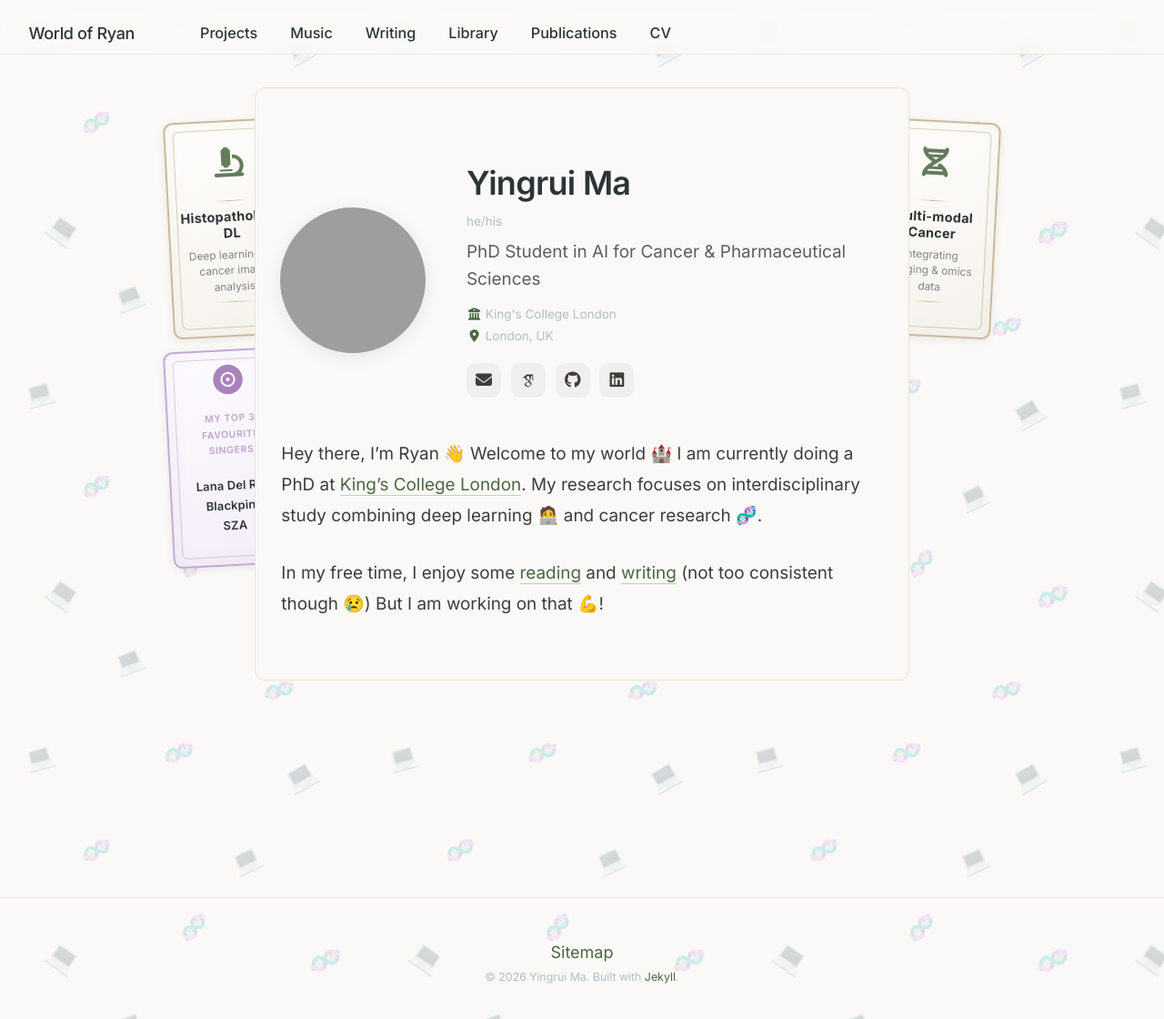
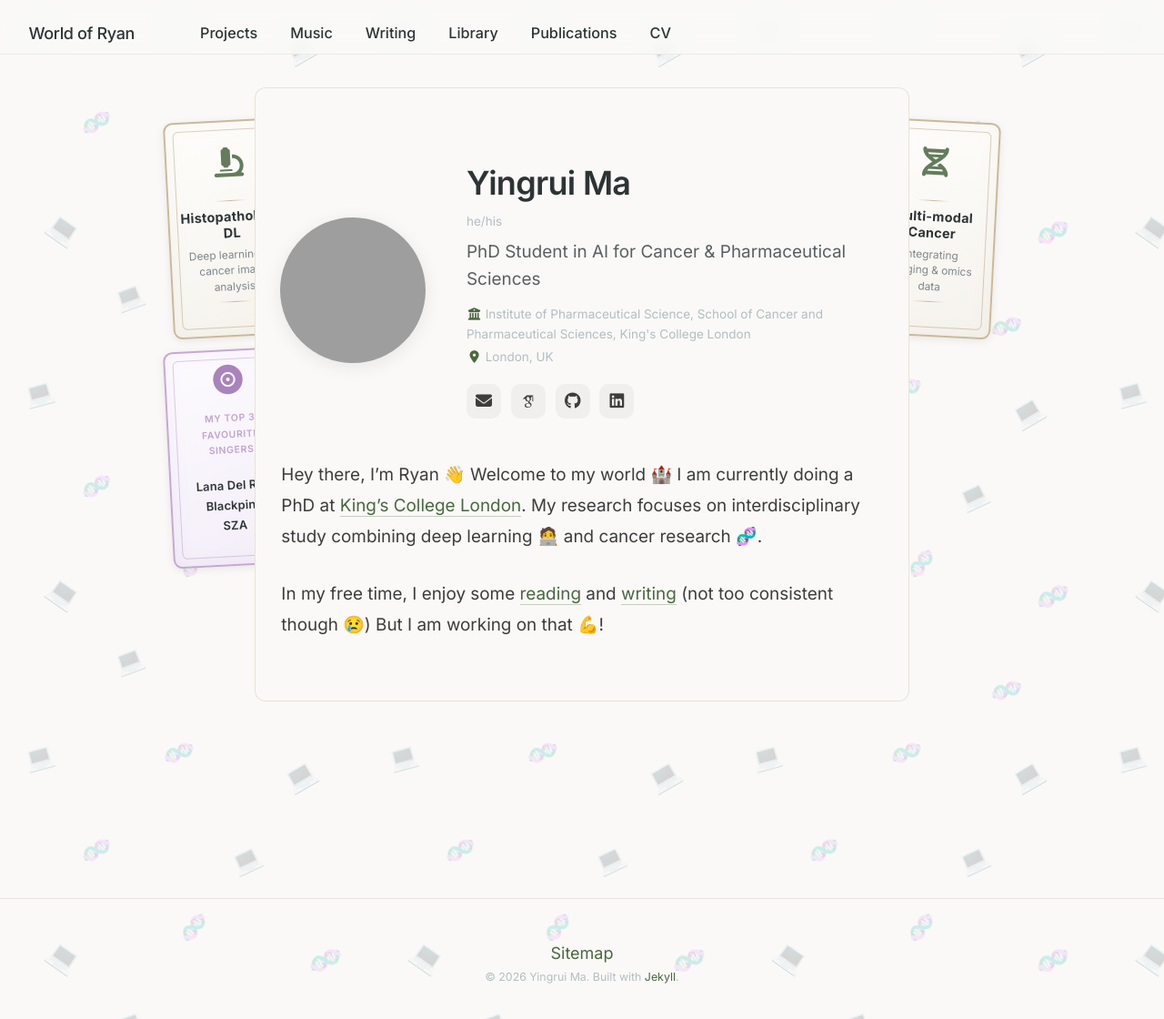
Before and after one commit to Yingrui-RyanMa/Yingrui-RyanMa.github.io, a Jekyll site: the page built from _pages/about.md, in a window 1280 px wide and 1120 px high. Shown: the whole window at 91% size. Built offline with Jekyll 4.4.1, drawn with Linux system fonts in a browser that asks for light colours; some web fonts are replaced.

Commit message:
Update author profile details in _config.yml
Expand employer to the full institute/school name and refresh the Google
Scholar profile URL. These edits were already staged in the working tree
(recovered from a partially applied stash) and are committed separately so
they stay distinct from the template cleanup that follows.

```diff
--- a/_config.yml
+++ b/_config.yml
@@ -26,13 +26,13 @@ author:
   pronouns         : "he/his"
   bio              : "PhD Student in AI for Cancer & Pharmaceutical Sciences"
   location         : "London, UK"
-  employer         : "King's College London"
+  employer         : "Institute of Pharmaceutical Science, School of Cancer and Pharmaceutical Sciences, King's College London"
   uri              : # URL
   email            : "ryanma0427@gmail.com"
 
   # Academic websites
   arxiv            : # URL - Update with the correct link to your profile
-  googlescholar    : "https://scholar.google.com/citations?user=Orlv_EkAAAAJ&hl=en"
+  googlescholar    : "https://scholar.google.com/citations?hl=en&view_op=list_works&gmla=APjjwubPfG-eLvdNGFDUTIfFsNFxJ8lDYI1bnI2w2wm5YYR7-bTDSfcmMieD8qr0EM3Xz0Q1KXORao1thp5jEQ&user=Orlv_EkAAAAJ"
   impactstory      : # URL
   orcid            : # URL
   semantic         : # URL
@@ -49,7 +49,7 @@ author:
   stackoverflow    : # User number or user number and name (i.e., use "1" or "1/jeff-atwood")
 
   # Social media
-  bluesky          : # "bsky.app" # Replace this with you Bluesky username
+  bluesky          : # Username # Replace this with you Bluesky username
   facebook         : # Username
   flickr           : # Username
   foursquare       : # Username
```
